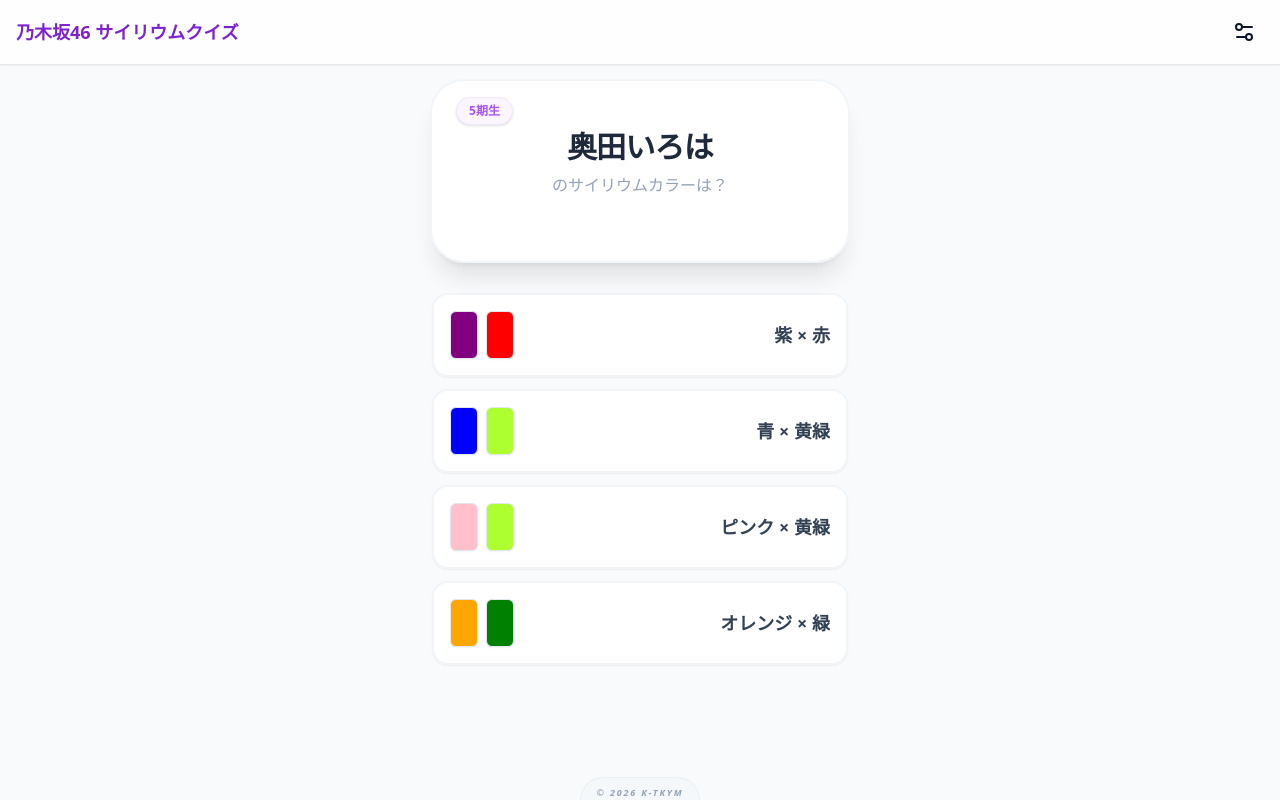
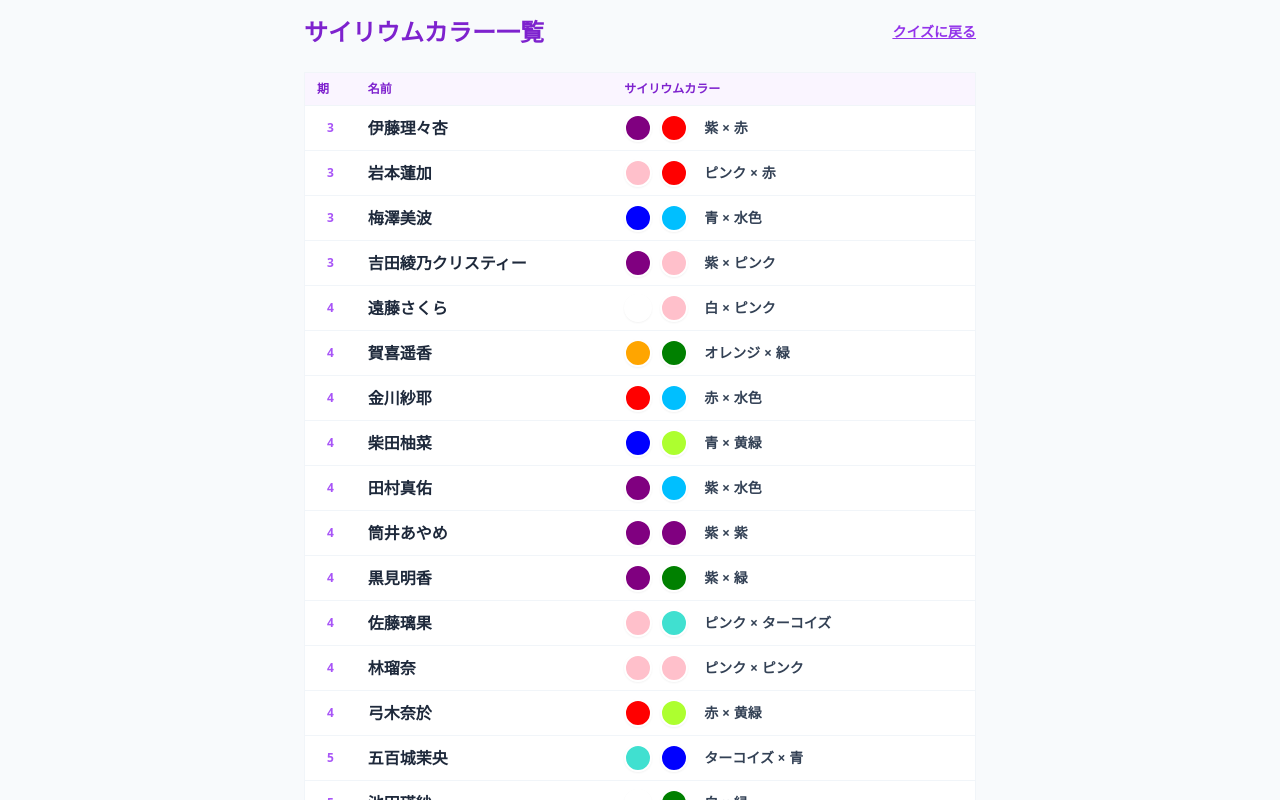
Before and after one commit to k-tkym/nogizaka46-member-color-quiz, a React (Vite) app: page /list in a window 1280 px wide. Shown: the top 800 px of the page. Built offline with nearby package versions, Linux system fonts and the light colour scheme.

Commit message:
メンバー一覧ページを追加し、ルーティングを設定

```diff
--- a/src/App.jsx
+++ b/src/App.jsx
@@ -108,10 +108,13 @@
                 style={bgStyle}
             />
 
-            <header className="bg-white/80 backdrop-blur-md border-b px-4 py-3 flex justify-between items-center sticky top-0 z-20 shadow-sm">
-                <h1 className="text-lg font-bold text-purple-700 flex items-center gap-2">乃木坂46 サイリウムクイズ</h1>
-                <button onClick={() => setShowSettings(!showSettings)} className="p-2 hover:bg-slate-100 rounded-full transition-colors"><Settings2 size={24} /></button>
-            </header>
+                        <header className="bg-white/80 backdrop-blur-md border-b px-4 py-3 flex justify-between items-center sticky top-0 z-20 shadow-sm">
+                                <h1 className="text-lg font-bold text-purple-700 flex items-center gap-2">乃木坂46 サイリウムクイズ</h1>
+                                <div className="flex items-center gap-2">
+                                    <a href="/list" className="text-xs font-bold text-purple-600 px-3 py-1 rounded-full hover:bg-purple-50 transition-colors border border-purple-100">一覧</a>
+                                    <button onClick={() => setShowSettings(!showSettings)} className="p-2 hover:bg-slate-100 rounded-full transition-colors"><Settings2 size={24} /></button>
+                                </div>
+                        </header>
 
             {showSettings && (
                 <div className="bg-white/95 backdrop-blur-md border-b p-4 z-20 sticky top-[53px] shadow-md animate-in slide-in-from-top duration-200">
--- /dev/null
+++ b/src/MemberList.jsx
@@ -0,0 +1,44 @@
+import React from "react";
+import { MEMBER_DATA, OFFICIAL_COLORS } from "./data";
+
+const getHex = (id) => OFFICIAL_COLORS.find((c) => c.id === id)?.hex || "#ccc";
+
+export default function MemberList() {
+  return (
+    <div className="min-h-[100dvh] bg-slate-50 text-slate-900 p-4">
+      <div className="max-w-2xl mx-auto">
+        <header className="flex items-center justify-between mb-6">
+          <h1 className="text-2xl font-black text-purple-700">サイリウムカラー一覧</h1>
+          <a href="/" className="text-sm text-purple-600 underline font-bold">クイズに戻る</a>
+        </header>
+        <div className="overflow-x-auto">
+          <table className="w-full bg-white rounded-2xl shadow-md border border-slate-100">
+            <thead>
+              <tr className="bg-purple-50 text-purple-700 text-left text-xs">
+                <th className="py-2 px-3 font-bold">期</th>
+                <th className="py-2 px-3 font-bold">名前</th>
+                <th className="py-2 px-3 font-bold">サイリウムカラー</th>
+              </tr>
+            </thead>
+            <tbody>
+              {MEMBER_DATA.map((m) => (
+                <tr key={m.id} className="border-t border-slate-100 hover:bg-slate-50">
+                  <td className="py-2 px-3 text-center text-xs text-purple-500 font-bold">{m.gen}</td>
+                  <td className="py-2 px-3 font-bold text-slate-800">{m.name}</td>
+                  <td className="py-2 px-3">
+                    <div className="flex items-center gap-2">
+                      <span className="w-7 h-7 rounded-full border-2 border-white shadow-sm" style={{ backgroundColor: getHex(m.colorIds[0]) }} />
+                      <span className="w-7 h-7 rounded-full border-2 border-white shadow-sm" style={{ backgroundColor: getHex(m.colorIds[1]) }} />
+                      <span className="ml-2 text-sm text-slate-700 font-bold">{m.colors[0]} × {m.colors[1]}</span>
+                    </div>
+                  </td>
+                </tr>
+              ))}
+            </tbody>
+          </table>
+        </div>
+        <p className="text-xs text-slate-400 mt-6 text-center">※ スクショ・印刷用に最適化しています</p>
+      </div>
+    </div>
+  );
+}
--- a/src/main.jsx
+++ b/src/main.jsx
@@ -1,10 +1,17 @@
-import React from 'react'
-import ReactDOM from 'react-dom/client'
-import App from './App.jsx'
-import './index.css'
+import React from 'react';
+import ReactDOM from 'react-dom/client';
+import App from './App.jsx';
+import MemberList from './MemberList.jsx';
+import './index.css';
+import { BrowserRouter, Routes, Route } from 'react-router-dom';
 
 ReactDOM.createRoot(document.getElementById('root')).render(
     <React.StrictMode>
-        <App />
-    </React.StrictMode>,
-)
+        <BrowserRouter>
+            <Routes>
+                <Route path="/" element={<App />} />
+                <Route path="/list" element={<MemberList />} />
+            </Routes>
+        </BrowserRouter>
+    </React.StrictMode>
+);
```
